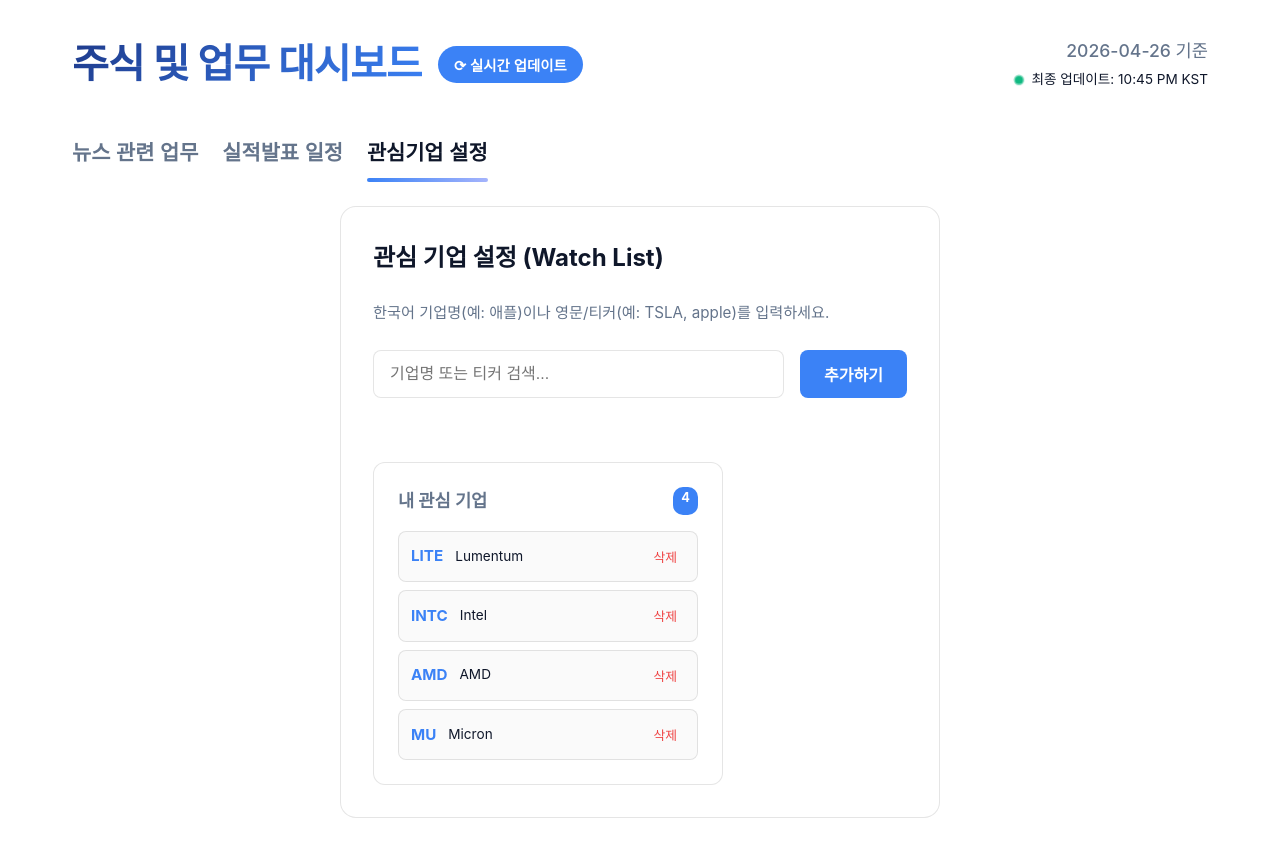
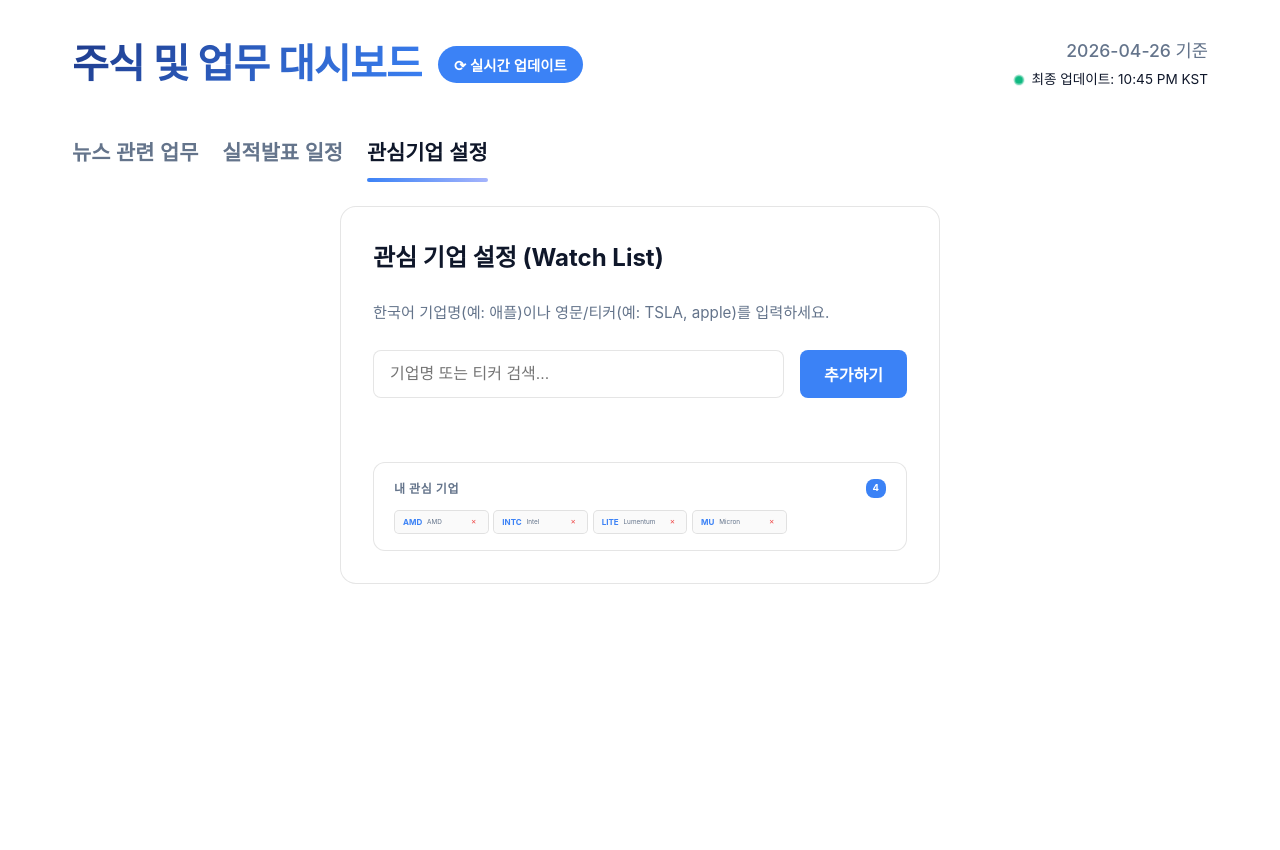
Before and after one commit to OceanKang01/researchanimals, a React (Vite) app: page / in a window 1280 px wide. Both pictures are taken after a click on the button "관심기업 설정". After the commit the page ends 800 px from the top, so only its background shows below. Built offline with nearby package versions, Linux system fonts and the light colour scheme.

Commit message:
관심기업 리스트: 알파벳순 정렬 + 5열 그리드 + 절반 글자크기

```diff
--- a/src/components/WatchList.jsx
+++ b/src/components/WatchList.jsx
@@ -235,34 +235,39 @@
 
       {/* Right Column: List of saved companies */}
       <div style={{
-        flex: '0 0 350px',
+        flex: '1 1 auto',
         background: 'var(--card-bg)',
         borderRadius: '12px',
-        padding: '1.5rem',
+        padding: '1rem 1.25rem',
         border: '1px solid var(--border-color)'
       }}>
-        <h3 style={{ margin: '0 0 1rem 0', fontSize: '1.1rem', color: 'var(--text-secondary)', display: 'flex', justifyContent: 'space-between' }}>
+        <h3 style={{ margin: '0 0 0.75rem 0', fontSize: '0.75rem', color: 'var(--text-secondary)', display: 'flex', justifyContent: 'space-between', textTransform: 'uppercase', letterSpacing: '0.05em' }}>
           <span>내 관심 기업</span>
-          <span style={{ background: 'var(--accent-color)', color: 'white', padding: '0.1rem 0.5rem', borderRadius: '10px', fontSize: '0.8rem' }}>
+          <span style={{ background: 'var(--accent-color)', color: 'white', padding: '0.05rem 0.4rem', borderRadius: '8px', fontSize: '0.6rem' }}>
             {watchList.length}
           </span>
         </h3>
 
         {watchList.length > 0 ? (
-          <ul style={{ listStyle: 'none', padding: 0, margin: 0, display: 'flex', flexDirection: 'column', gap: '0.5rem' }}>
-            {watchList.map((company, index) => (
-              <li key={index} style={{
+          <div style={{
+            display: 'grid',
+            gridTemplateColumns: 'repeat(5, 1fr)',
+            gap: '0.3rem'
+          }}>
+            {[...watchList].sort((a, b) => a.ticker.localeCompare(b.ticker)).map((company, index) => (
+              <div key={index} style={{
                 display: 'flex',
                 justifyContent: 'space-between',
                 alignItems: 'center',
-                padding: '0.75rem',
+                padding: '0.3rem 0.5rem',
                 background: 'rgba(0, 0, 0, 0.02)',
-                borderRadius: '8px',
-                border: '1px solid var(--border-color)'
+                borderRadius: '5px',
+                border: '1px solid var(--border-color)',
+                gap: '0.2rem'
               }}>
-                <div style={{ display: 'flex', alignItems: 'center', gap: '0.75rem', overflow: 'hidden' }}>
-                  <strong style={{ color: 'var(--accent-color)', fontSize: '0.95rem' }}>{company.ticker}</strong>
-                  <span style={{ fontSize: '0.85rem', color: 'var(--text-primary)', whiteSpace: 'nowrap', overflow: 'hidden', textOverflow: 'ellipsis', maxWidth: '150px' }}>
+                <div style={{ display: 'flex', alignItems: 'center', gap: '0.3rem', overflow: 'hidden', minWidth: 0 }}>
+                  <strong style={{ color: 'var(--accent-color)', fontSize: '0.5rem' }}>{company.ticker}</strong>
+                  <span style={{ fontSize: '0.4rem', color: 'var(--text-secondary)', whiteSpace: 'nowrap', overflow: 'hidden', textOverflow: 'ellipsis' }}>
                     {company.name}
                   </span>
                 </div>
@@ -272,22 +277,23 @@
                     background: 'transparent',
                     border: 'none',
                     color: '#ef4444',
-                    fontSize: '0.8rem',
+                    fontSize: '0.4rem',
                     cursor: 'pointer',
-                    padding: '0.2rem 0.5rem',
-                    borderRadius: '4px'
+                    padding: '0.1rem 0.2rem',
+                    borderRadius: '3px',
+                    flexShrink: 0
                   }}
                   onMouseEnter={(e) => e.currentTarget.style.background = 'rgba(239, 68, 68, 0.1)'}
                   onMouseLeave={(e) => e.currentTarget.style.background = 'transparent'}
                 >
-                  삭제
+                  ✕
                 </button>
-              </li>
+              </div>
             ))}
-          </ul>
+          </div>
         ) : (
-          <div style={{ textAlign: 'center', padding: '2rem 1rem', color: 'var(--text-secondary)', fontSize: '0.9rem', border: '1px dashed var(--border-color)', borderRadius: '8px' }}>
-            현재 등록된 관심 기업이 없습니다.
+          <div style={{ textAlign: 'center', padding: '1rem', color: 'var(--text-secondary)', fontSize: '0.55rem', border: '1px dashed var(--border-color)', borderRadius: '6px' }}>
+            등록된 관심 기업이 없습니다.
           </div>
         )}
       </div>
```
